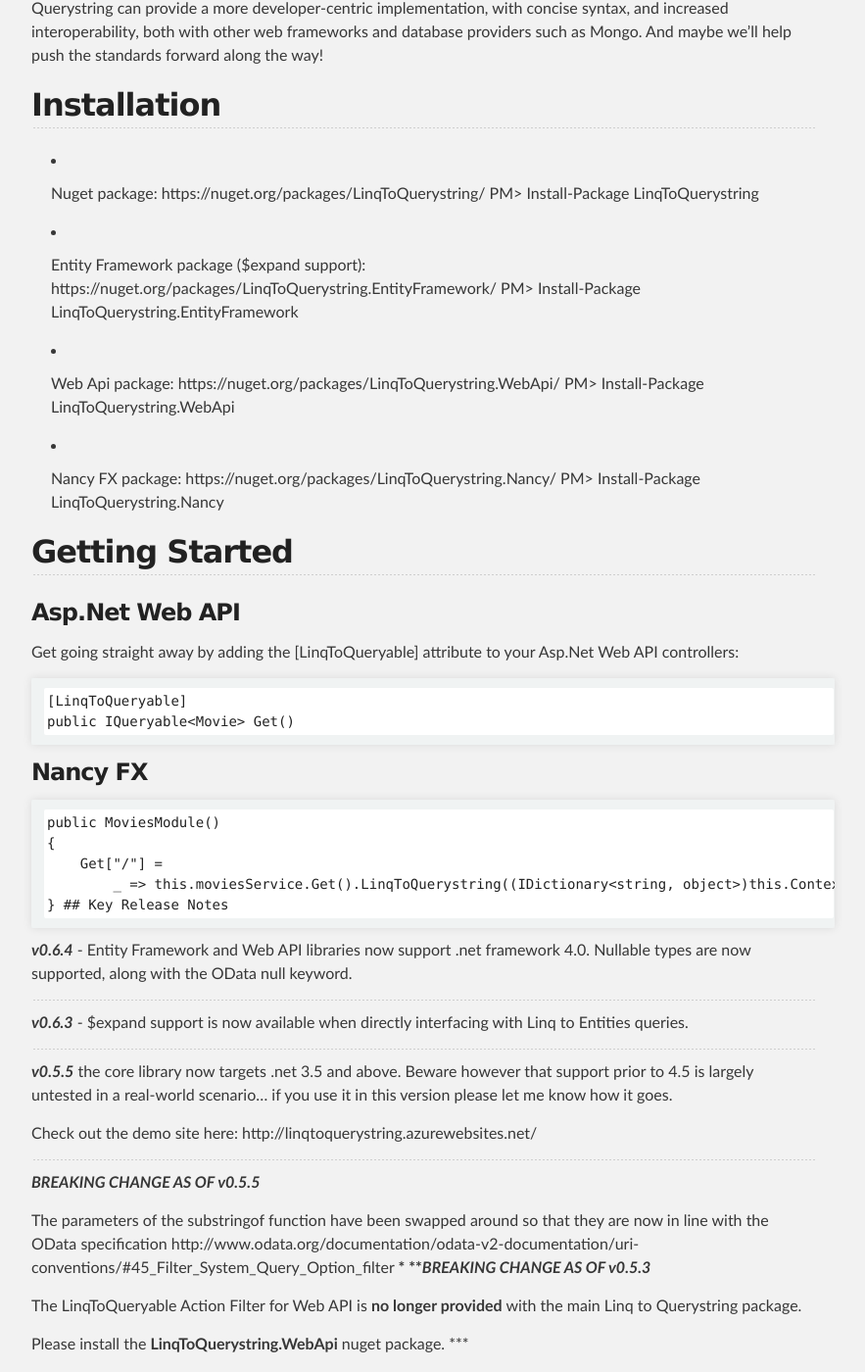
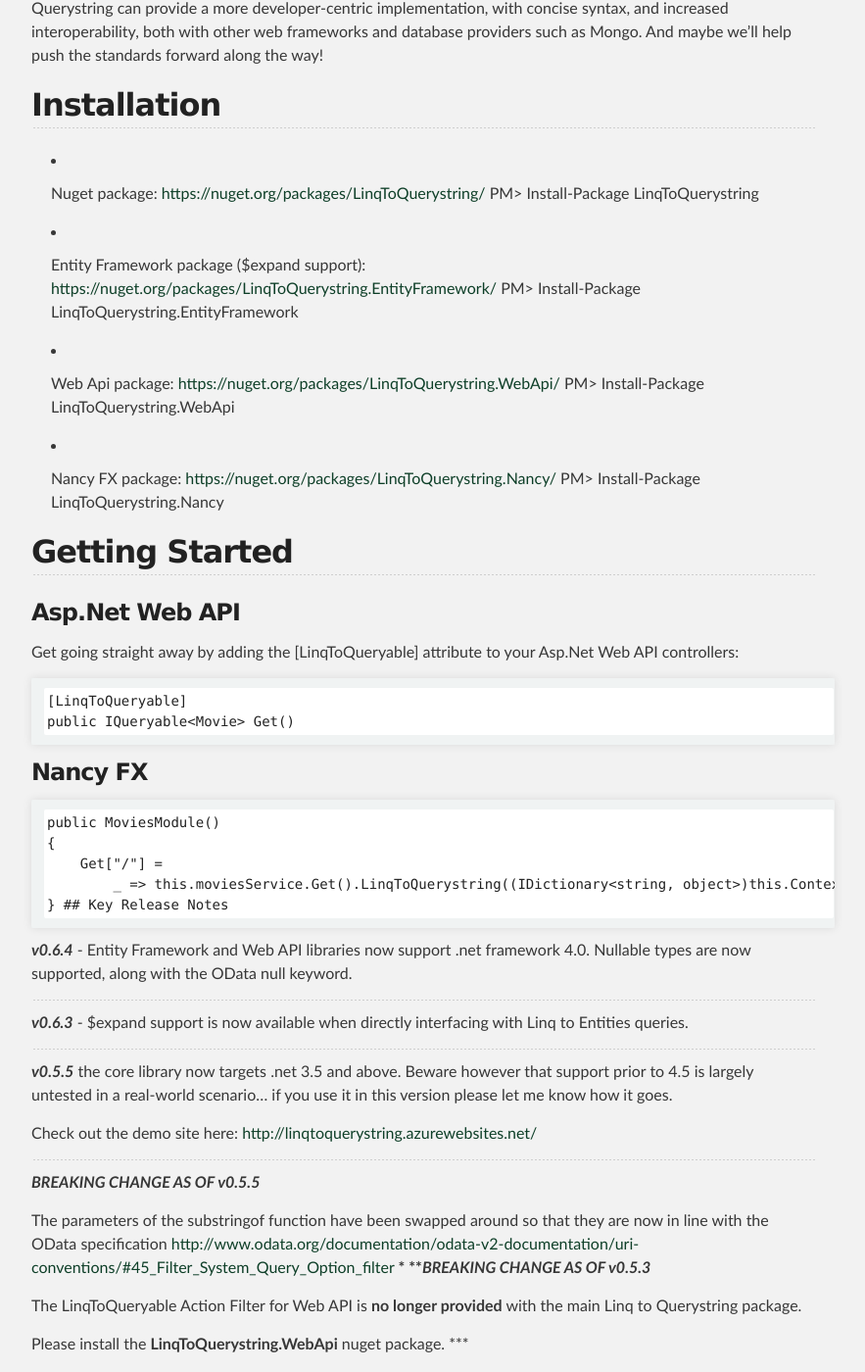
Before and after one commit to beyond-code-github/LinqToQuerystring, a Jekyll site: the page built from index.markdown, in a window 1280 px wide and 1400 px high, scrolled down 816 px. Shown: the whole window at 98% size, without its empty margins (208-1091 px from the left). Built offline with Jekyll 4.4.1, drawn with Linux system fonts in a browser that asks for light colours; Markdown is read by kramdown in place of the engine named in the settings; part of the change alters nothing that is shown.

Commit message:
Fixed links

```diff
--- a/index.markdown
+++ b/index.markdown
@@ -18,17 +18,17 @@ With smaller goals, a more focussed development effort and by addressing communi
 
 ## Installation
 
-* Nuget package: https://nuget.org/packages/LinqToQuerystring/
+* Nuget package: [https://nuget.org/packages/LinqToQuerystring/](https://nuget.org/packages/LinqToQuerystring/)
 PM> Install-Package LinqToQuerystring
 
-* Entity Framework package ($expand support): https://nuget.org/packages/LinqToQuerystring.EntityFramework/
+* Entity Framework package ($expand support): [https://nuget.org/packages/LinqToQuerystring.EntityFramework/](https://nuget.org/packages/LinqToQuerystring.EntityFramework/)
 PM> Install-Package LinqToQuerystring.EntityFramework
 
-* Web Api package: https://nuget.org/packages/LinqToQuerystring.WebApi/
+* Web Api package: [https://nuget.org/packages/LinqToQuerystring.WebApi/](https://nuget.org/packages/LinqToQuerystring.WebApi/)
 PM> Install-Package LinqToQuerystring.WebApi
 
 
-* Nancy FX package: https://nuget.org/packages/LinqToQuerystring.Nancy/
+* Nancy FX package: [https://nuget.org/packages/LinqToQuerystring.Nancy/](https://nuget.org/packages/LinqToQuerystring.Nancy/)
 PM> Install-Package LinqToQuerystring.Nancy
 
 ## Getting Started
@@ -59,13 +59,13 @@ Get going straight away by adding the [LinqToQueryable] attribute to your Asp.Ne
 
 **_v0.5.5_** the core library now targets .net 3.5 and above. Beware however that support prior to 4.5 is largely untested in a real-world scenario... if you use it in this version please let me know how it goes.
 
-Check out the demo site here: http://linqtoquerystring.azurewebsites.net/
+Check out the demo site here: [http://linqtoquerystring.azurewebsites.net/](http://linqtoquerystring.azurewebsites.net/)
 
 ***
 **_BREAKING CHANGE AS OF v0.5.5_**
 
 The parameters of the substringof function have been swapped around so that they are now in line with the OData specification
-http://www.odata.org/documentation/odata-v2-documentation/uri-conventions/#45_Filter_System_Query_Option_filter
+[http://www.odata.org/documentation/odata-v2-documentation/uri-conventions/#45_Filter_System_Query_Option_filter](http://www.odata.org/documentation/odata-v2-documentation/uri-conventions/#45_Filter_System_Query_Option_filter)
 ***
 **_BREAKING CHANGE AS OF v0.5.3_**
 
```
